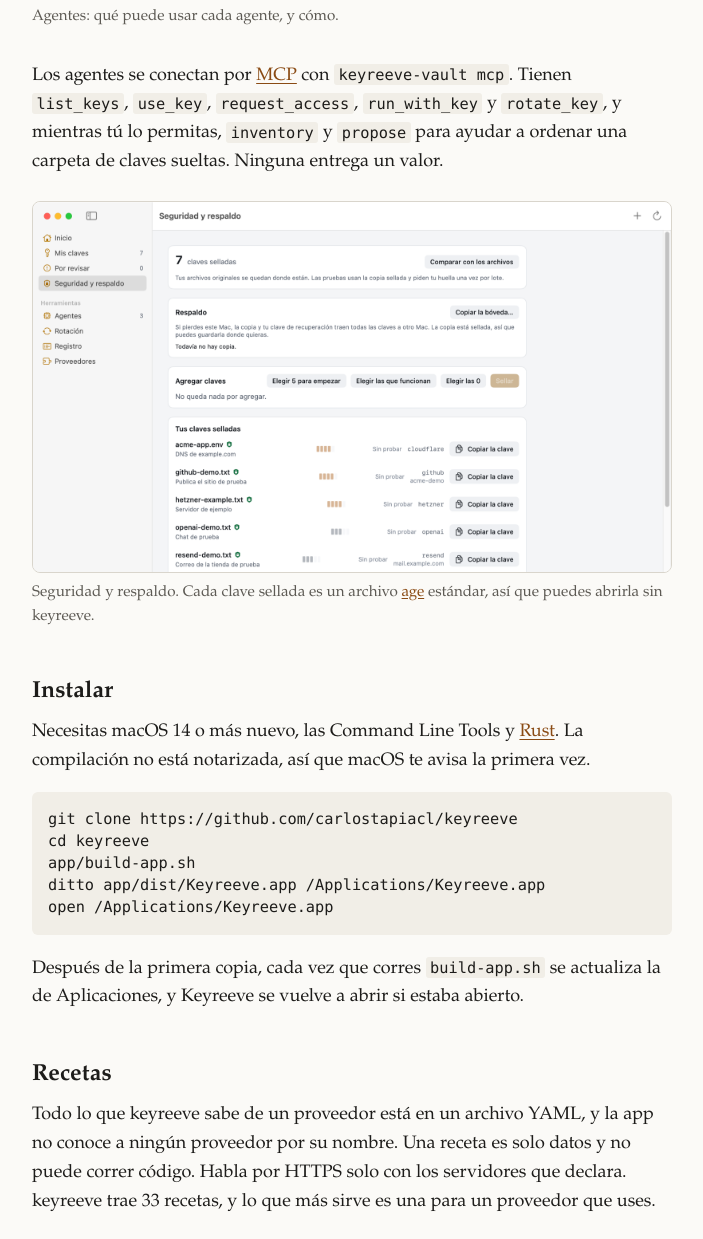
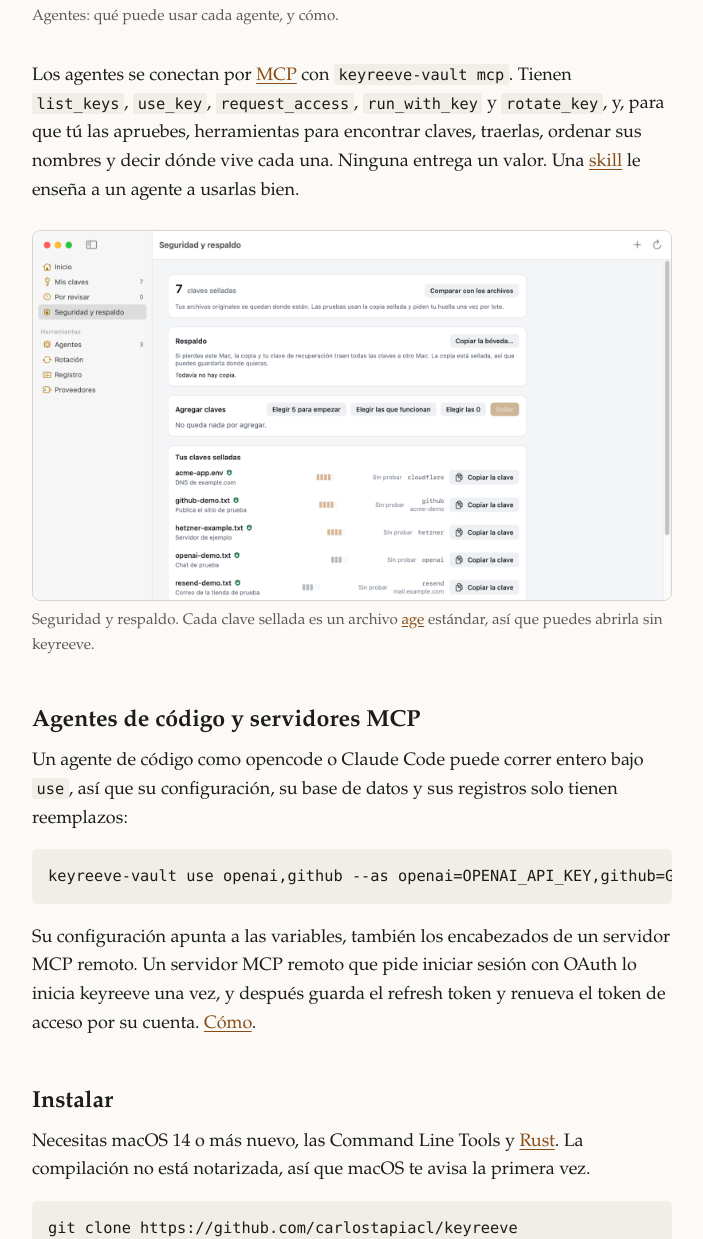
Before and after one commit to carlostapiacl/keyreeve, a plain HTML site: page docs/es/index.html in a window 1280 px wide. Shown: the part 3882-5121 px from the top of the page, without its empty margins (288-991 px from the left). Drawn offline with Linux system fonts and the light colour scheme.

Commit message:
Shorter README for the three-place window, coding agents and OAuth MCP servers in the docs and site, and an agent skill

```diff
--- a/docs/es/index.html
+++ b/docs/es/index.html
@@ -161,12 +161,20 @@
 <figcaption>Agentes: qué puede usar cada agente, y cómo.</figcaption>
 </figure>
 
-<p>Los agentes se conectan por <a href="https://modelcontextprotocol.io">MCP</a> con <code>keyreeve-vault mcp</code>. Tienen <code>list_keys</code>, <code>use_key</code>, <code>request_access</code>, <code>run_with_key</code> y <code>rotate_key</code>, y mientras tú lo permitas, <code>inventory</code> y <code>propose</code> para ayudar a ordenar una carpeta de claves sueltas. Ninguna entrega un valor.</p>
+<p>Los agentes se conectan por <a href="https://modelcontextprotocol.io">MCP</a> con <code>keyreeve-vault mcp</code>. Tienen <code>list_keys</code>, <code>use_key</code>, <code>request_access</code>, <code>run_with_key</code> y <code>rotate_key</code>, y, para que tú las apruebes, herramientas para encontrar claves, traerlas, ordenar sus nombres y decir dónde vive cada una. Ninguna entrega un valor. Una <a href="https://github.com/carlostapiacl/keyreeve/blob/main/skills/keyreeve/SKILL.md">skill</a> le enseña a un agente a usarlas bien.</p>
 
 <figure class="shot">
 <img src="../img/es/vault.png" width="1600" height="927" alt="Seguridad y respaldo: la bóveda, las claves selladas y el respaldo.">
 <figcaption>Seguridad y respaldo. Cada clave sellada es un archivo <a href="https://age-encryption.org">age</a> estándar, así que puedes abrirla sin keyreeve.</figcaption>
 </figure>
+
+<h2>Agentes de código y servidores MCP</h2>
+
+<p>Un agente de código como opencode o Claude Code puede correr entero bajo <code>use</code>, así que su configuración, su base de datos y sus registros solo tienen reemplazos:</p>
+
+<pre><code>keyreeve-vault use openai,github --as openai=OPENAI_API_KEY,github=GITHUB_TOKEN --for 8h -- opencode</code></pre>
+
+<p>Su configuración apunta a las variables, también los encabezados de un servidor MCP remoto. Un servidor MCP remoto que pide iniciar sesión con OAuth lo inicia keyreeve una vez, y después guarda el refresh token y renueva el token de acceso por su cuenta. <a href="https://github.com/carlostapiacl/keyreeve/blob/main/docs/reference.es.md#un-servidor-mcp-remoto-que-inicia-sesión-con-oauth">Cómo</a>.</p>
 
 <h2>Instalar</h2>
 
```
Also changed, not shown: docs/index.html (+9 -1 lines), 5 other files.
